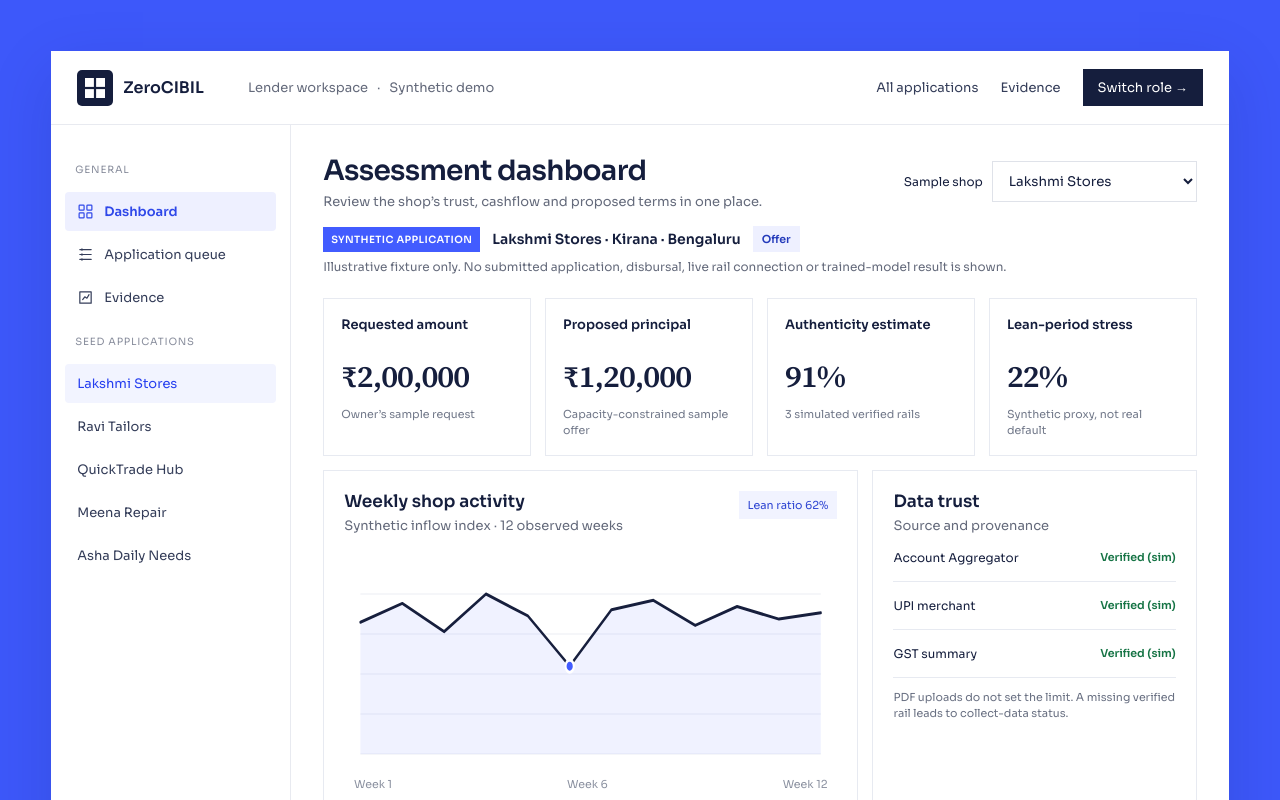
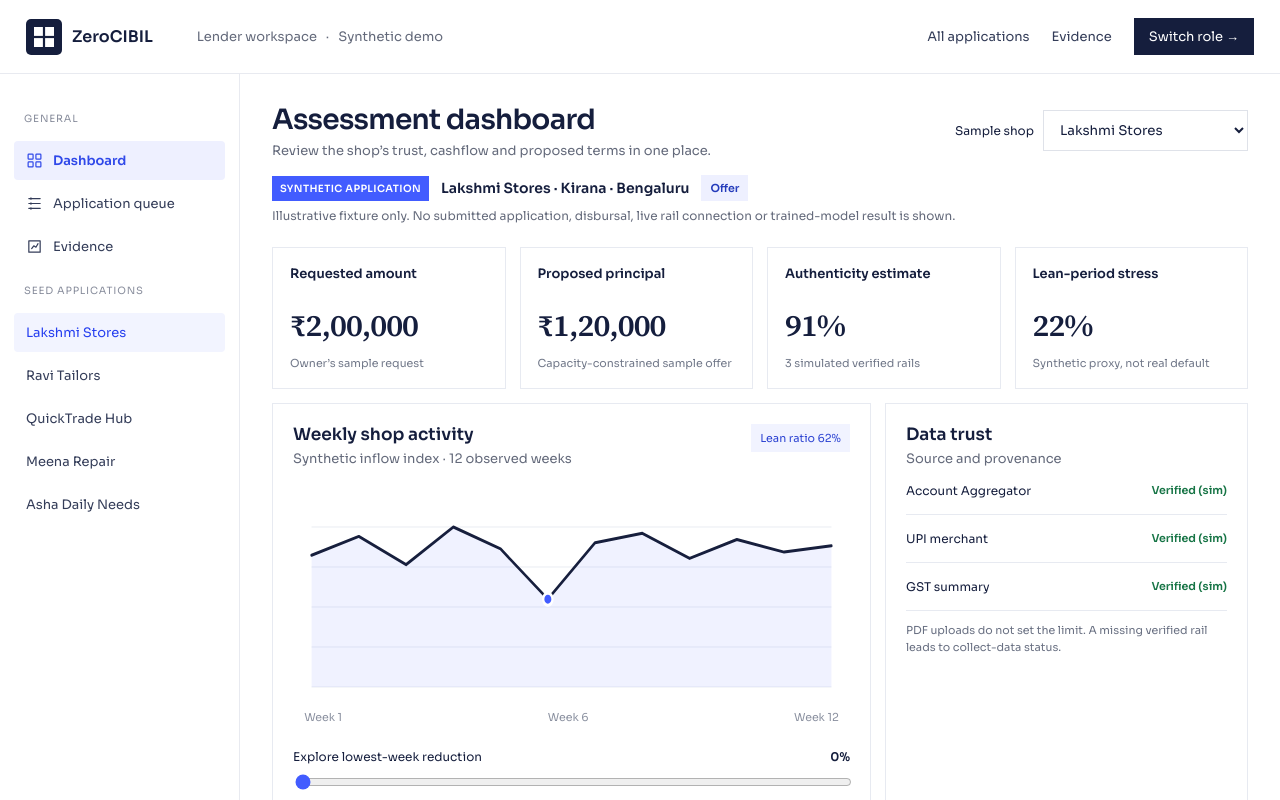
Before and after one commit to Ansukr07/ModiFY_tech_habba, a React (Vite) app in the folder apps/web/: page /application/clean-kirana in a window 1280 px wide. Shown: the top 800 px of the page. Built offline with nearby package versions, Linux system fonts and the light colour scheme.

Commit message:
Remove outer frames from landing and dashboard

```diff
--- a/apps/web/src/dashboard.css
+++ b/apps/web/src/dashboard.css
@@ -1,5 +1,5 @@
-.dashboard-frame { min-height:100vh; padding:clamp(12px,4vw,70px); background:#3d58fa; color:#151e3d; }
-.dashboard-window { min-height:calc(100vh - 140px); max-width:1700px; margin:0 auto; background:#fff; display:grid; grid-template-columns:240px minmax(0,1fr); grid-template-rows:74px 1fr; box-shadow:0 20px 60px #11164a22; }
+.dashboard-frame { min-height:100vh; background:#fff; color:#151e3d; }
+.dashboard-window { min-height:100vh; background:#fff; display:grid; grid-template-columns:240px minmax(0,1fr); grid-template-rows:74px 1fr; }
 .dashboard-topbar { grid-column:1/-1; display:flex; align-items:center; gap:24px; padding:0 26px; border-bottom:1px solid #e8eaf0; }
 .dashboard-logo { display:flex; align-items:center; gap:10px; font-weight:600; text-decoration:none; color:#151e3d; }
 .dashboard-logo span { display:grid; place-items:center; width:36px; height:36px; background:#151e3d; border-radius:5px; }
@@ -65,4 +65,4 @@
 .dashboard-table-scroll tbody th a:hover { color:#3047dc; text-decoration:underline; }
 .dashboard-missing { padding:40px; }
 @media (max-width:1100px) { .dashboard-window { grid-template-columns:190px minmax(0,1fr); } .dashboard-main { padding:22px; } .dashboard-metrics { grid-template-columns:repeat(2,minmax(0,1fr)); } .dashboard-analysis { grid-template-columns:1fr; } }
-@media (max-width:700px) { .dashboard-frame { padding:8px; } .dashboard-window { display:block; } .dashboard-topbar { min-height:65px; padding:8px 14px; flex-wrap:wrap; gap:8px; } .dashboard-workspace { display:none; } .dashboard-top-actions { gap:10px; font-size:11px; } .dashboard-top-actions>a:not(.dashboard-home) { display:none; } .dashboard-sidebar { border-right:0; border-bottom:1px solid #e8eaf0; padding:8px 12px; flex-direction:row; overflow-x:auto; white-space:nowrap; } .dashboard-sidebar p,.dashboard-sidebar .dashboard-seed-link { display:none; } .dashboard-main { padding:18px 14px; } .dashboard-heading { align-items:stretch; flex-direction:column; } .dashboard-heading h1 { font-size:23px; } .dashboard-select { justify-content:space-between; } .dashboard-select select { width:65%; } .dashboard-case { font-size:12px; } .dashboard-metrics { gap:8px; } .dashboard-metrics section { min-height:125px; padding:12px; } .dashboard-metrics strong { font-size:25px; } .dashboard-detail-grid { grid-template-columns:1fr; } .dashboard-line-chart { height:170px; } }
+@media (max-width:700px) { .dashboard-window { display:block; } .dashboard-topbar { min-height:65px; padding:8px 14px; flex-wrap:wrap; gap:8px; } .dashboard-workspace { display:none; } .dashboard-top-actions { gap:10px; font-size:11px; } .dashboard-top-actions>a:not(.dashboard-home) { display:none; } .dashboard-sidebar { border-right:0; border-bottom:1px solid #e8eaf0; padding:8px 12px; flex-direction:row; overflow-x:auto; white-space:nowrap; } .dashboard-sidebar p,.dashboard-sidebar .dashboard-seed-link { display:none; } .dashboard-main { padding:18px 14px; } .dashboard-heading { align-items:stretch; flex-direction:column; } .dashboard-heading h1 { font-size:23px; } .dashboard-select { justify-content:space-between; } .dashboard-select select { width:65%; } .dashboard-case { font-size:12px; } .dashboard-metrics { gap:8px; } .dashboard-metrics section { min-height:125px; padding:12px; } .dashboard-metrics strong { font-size:25px; } .dashboard-detail-grid { grid-template-columns:1fr; } .dashboard-line-chart { height:170px; } }
--- a/apps/web/src/landing.css
+++ b/apps/web/src/landing.css
@@ -1,4 +1,4 @@
-.landing-frame { background:#c5c5c5; padding:clamp(12px,1.6vw,48px); }
+.landing-frame { background:#fff; }
 .landing-sheet { background:#fff; min-height:100vh; overflow:hidden; color:#111; }
 .landing-nav { height:112px; max-width:2780px; padding:0 clamp(24px,2.5vw,72px); margin:auto; display:grid; grid-template-columns:1fr auto 1fr; align-items:center; gap:30px; }
 .landing-brand { display:inline-flex; align-items:center; gap:12px; width:max-content; color:#111; text-decoration:none; font-size:18px; font-weight:600; }
```
Also changed, not shown: 2 other files (tests, documents, lock files or other folders).
